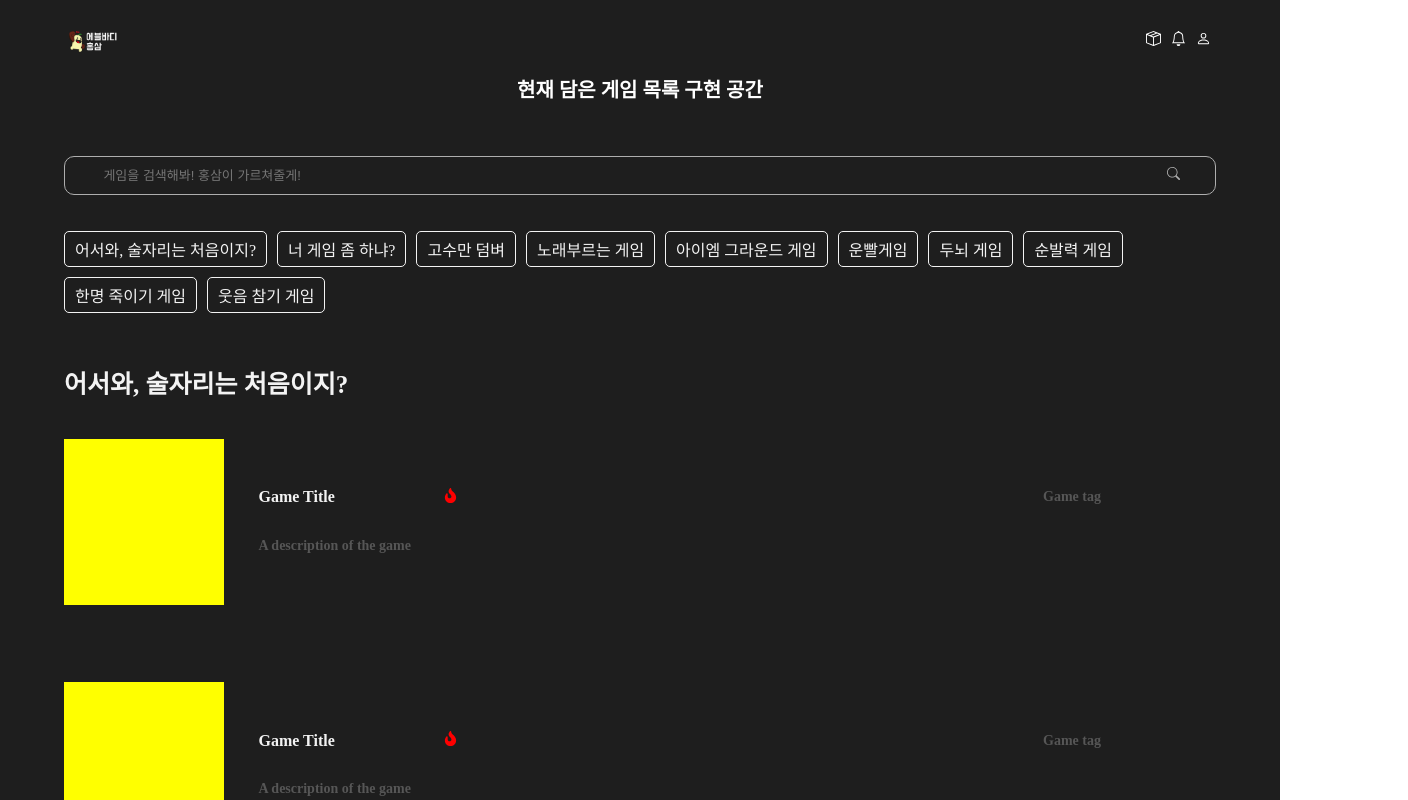
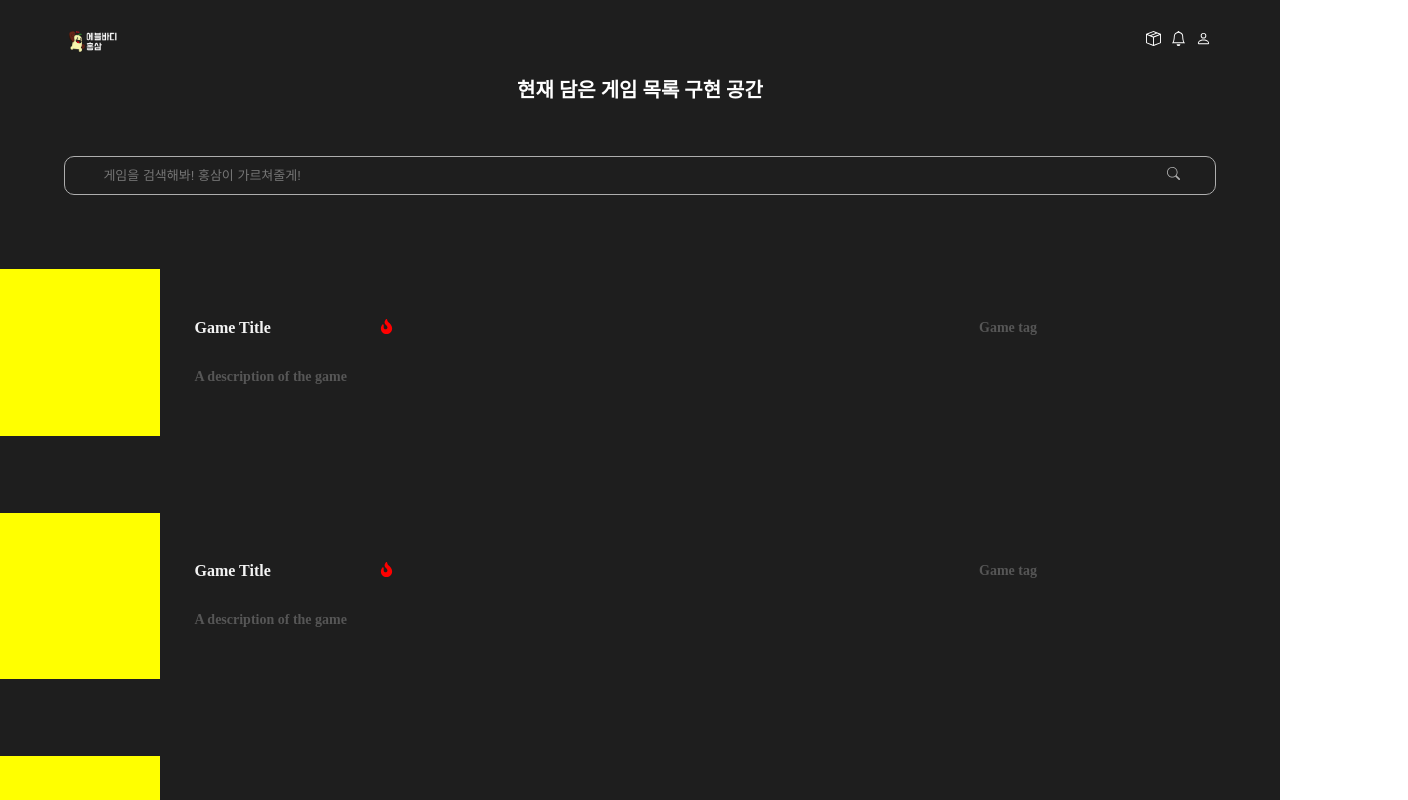
Before and after one commit to haeundae-triangle/hongsam-FE, a React (Create React App) app: page /MakeGameList in a window 1280 px wide. Shown: the top 800 px of the page, 1408 px wide, since content can reach past the window. Built offline with nearby package versions, Linux system fonts and the light colour scheme.

Commit message:
Fix : Game Filter Tag 파일 분리

```diff
--- /dev/null
+++ b/src/components/Main/GameFilter.jsx
@@ -0,0 +1,45 @@
+import React, { useState } from 'react';
+import styled from 'styled-components'
+import { Games } from './Games'
+
+// 게임 소개
+export const GameFilter = () => {
+  const [listTag, setListTag] = useState('어서와, 술자리는 처음이지?')
+  const listTags = ['어서와, 술자리는 처음이지?', '너 게임 좀 하냐?', '고수만 덤벼', '노래부르는 게임',
+   '아이엠 그라운드 게임', '운빨게임', '두뇌 게임', '순발력 게임', '한명 죽이기 게임', '웃음 참기 게임']
+
+  return (
+    <Container>
+      <TagContianer>
+        {listTags.map((tag, index) => (
+          <Tag key={index} onClick={() => setListTag(tag)}>{tag}</Tag>
+        ))}
+      </TagContianer>
+      <Games listFilter={listTag}></Games>
+    </Container>
+  );
+};
+
+const Container = styled.div`
+  // background-color: red;
+  position: relative;
+  width: 100vw;
+  height: auto;
+  padding: 0 5%;
+`;
+
+const TagContianer = styled.div`
+width: 90vw;
+height: auto;
+padding: 2% 0;
+display: flex;
+flex-wrap: wrap;
+gap: 10px;
+`
+
+const Tag = styled.div`
+  color: #f3f3f3;
+  padding: 5px 10px;
+  border-radius: 5px;
+  border: 1px solid #f3f3f3;
+`;
--- a/src/components/Main/Games.jsx
+++ b/src/components/Main/Games.jsx
@@ -3,20 +3,12 @@ import styled from 'styled-components'
 import { EachGame } from './EachGame';
 
 // 게임 소개
-export const Games = () => {
-  const [listTag, setListTag] = useState('어서와, 술자리는 처음이지?')
-  const listTags = ['어서와, 술자리는 처음이지?', '너 게임 좀 하냐?', '고수만 덤벼', '노래부르는 게임',
-   '아이엠 그라운드 게임', '운빨게임', '두뇌 게임', '순발력 게임', '한명 죽이기 게임', '웃음 참기 게임']
+export const Games = ({ listFilter }) => {
 
   return (
     <Container>
-      <TagContianer>
-        {listTags.map((tag, index) => (
-          <Tag key={index} onClick={() => setListTag(tag)}>{tag}</Tag>
-        ))}
-      </TagContianer>
       <TitleContainer>
-        <H2>{ listTag }</H2>
+        <H2>{ listFilter }</H2>
       </TitleContainer>
       <EachGames>
         <EachGame />
@@ -33,23 +25,6 @@ const Container = styled.div`
   position: relative;
   width: 100vw;
   height: auto;
-  padding: 0 5%;
-`;
-
-const TagContianer = styled.div`
-width: 90vw;
-height: auto;
-padding: 2% 0;
-display: flex;
-flex-wrap: wrap;
-gap: 10px;
-`
-
-const Tag = styled.div`
-  color: #f3f3f3;
-  padding: 5px 10px;
-  border-radius: 5px;
-  border: 1px solid #f3f3f3;
 `;
 
 const TitleContainer = styled.div`
--- a/src/pages/MainView.js
+++ b/src/pages/MainView.js
@@ -4,7 +4,7 @@ import { AdBanner } from "../components/Banners/AdBanner";
 import { SearchBar } from "../components/SearchBar";
 import { GameListBanner } from '../components/Banners/GameListBanner';
 import { GameLists } from '../components/Main/GameLists';
-import { Games } from '../components/Main/Games';
+import { GameFilter } from '../components/Main/GameFilter';
 
 //NOTE - 샘플 이미지
 import sampleImage1 from '../assets/sampleImage1.jpg';
@@ -41,7 +41,7 @@ const MainView = () => {
         <SearchBar />
         <GameListBanner />
         <GameLists />
-        <Games />
+        <GameFilter />
     </div>
     );
 }
```
